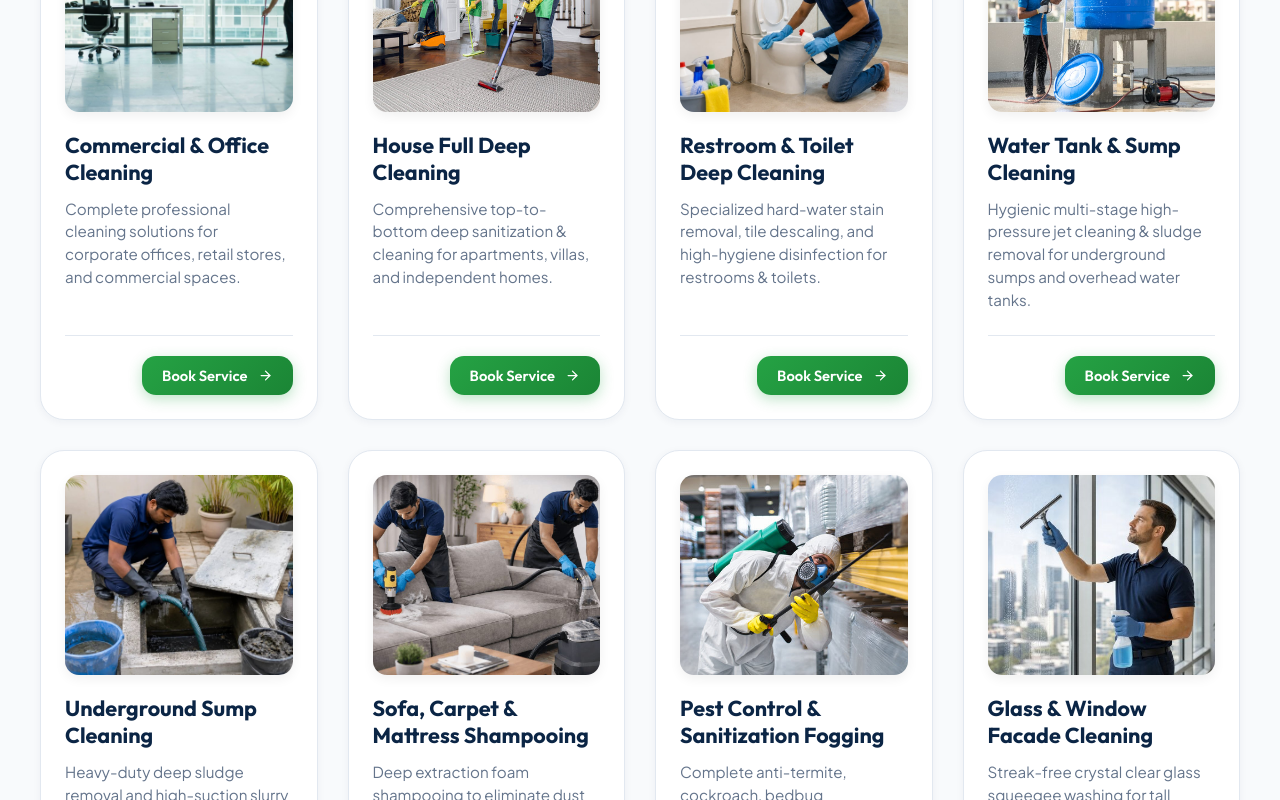
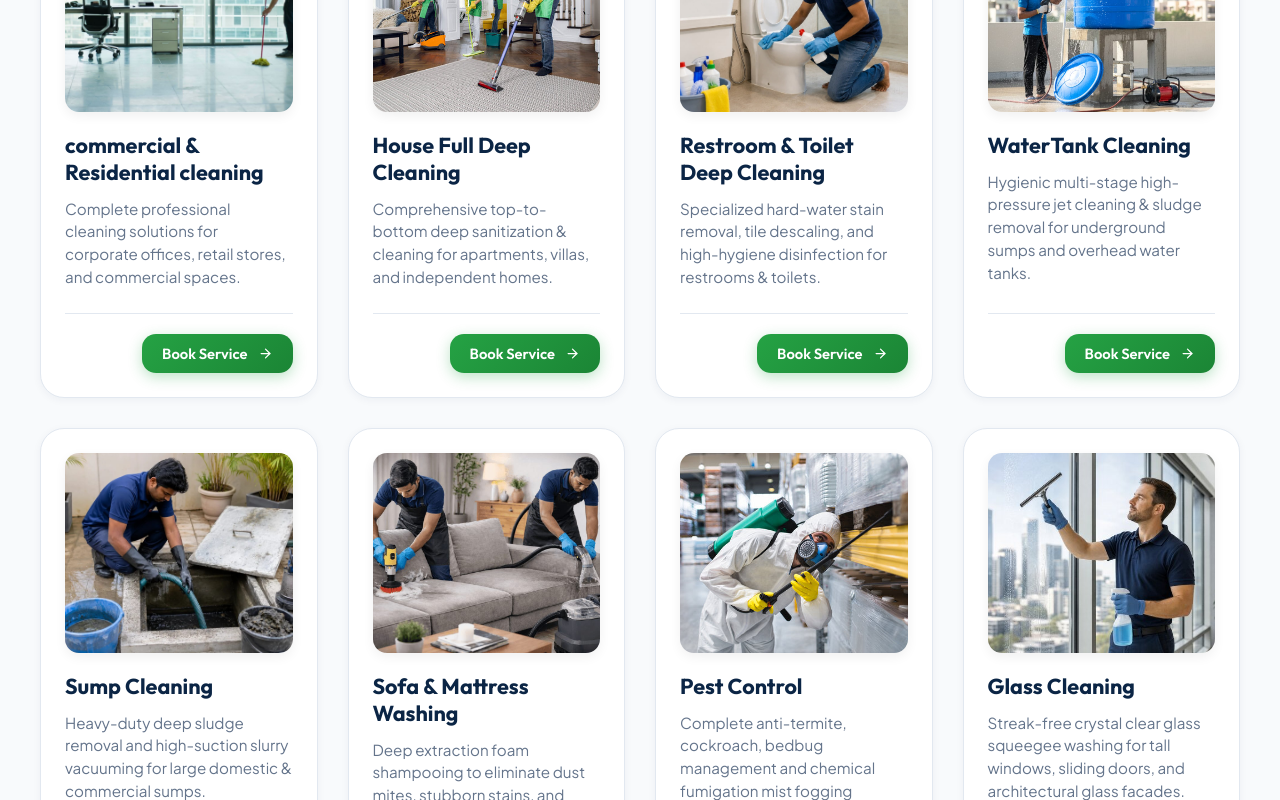
Before and after one commit to beetentech/handpower-cleaning, a React (Vite) app in the folder frontend/: page / in a window 1280 px wide. Shown: the part 2320-3120 px from the top of the page. Built offline with nearby package versions, Linux system fonts and the light colour scheme; no server answers.

Commit message:
service page changes

```diff
--- a/frontend/src/components/Services.jsx
+++ b/frontend/src/components/Services.jsx
@@ -6,7 +6,7 @@ import { API_URL } from '../config';
 const fallbackServices = [
   {
     id: 1,
-    title: "Commercial & Office Cleaning",
+    title: "commercial & Residential cleaning",
     short_description: "Complete professional cleaning solutions for corporate offices, retail stores, and commercial spaces.",
     full_description: "Desk dusting, floor single-disc scrubbing, restroom sanitization, and glass partition cleaning.",
     image_url: "/images/Residential and commercial cleaning1.jpeg",
@@ -30,7 +30,7 @@ const fallbackServices = [
   },
   {
     id: 4,
-    title: "Water Tank & Sump Cleaning",
+    title: "WaterTank Cleaning",
     short_description: "Hygienic multi-stage high-pressure jet cleaning & sludge removal for underground sumps and overhead water tanks.",
     full_description: "Dewatering, heavy sludge vacuuming, high-pressure jet wash, anti-bacterial spray treatment.",
     image_url: "/images/watertank1.jpeg",
@@ -38,7 +38,7 @@ const fallbackServices = [
   },
   {
     id: 5,
-    title: "Underground Sump Cleaning",
+    title: "Sump Cleaning",
     short_description: "Heavy-duty deep sludge removal and high-suction slurry vacuuming for large domestic & commercial sumps.",
     full_description: "Industrial vacuum extraction, chemical wall scrubbing, UV anti-bacterial disinfection.",
     image_url: "/images/sump1.jpeg",
@@ -46,7 +46,7 @@ const fallbackServices = [
   },
   {
     id: 6,
-    title: "Sofa, Carpet & Mattress Shampooing",
+    title: "Sofa & Mattress Washing",
     short_description: "Deep extraction foam shampooing to eliminate dust mites, stubborn stains, and odors from fabric sofas & mattresses.",
     full_description: "Dry vacuuming, chemical foam injection, dual technician extraction machine cleaning.",
     image_url: "/images/sofa1.jpeg",
@@ -54,7 +54,7 @@ const fallbackServices = [
   },
   {
     id: 7,
-    title: "Pest Control & Sanitization Fogging",
+    title: "Pest Control",
     short_description: "Complete anti-termite, cockroach, bedbug management and chemical fumigation mist fogging services.",
     full_description: "Odorless herbal spray, thermal fogging, gel bait application, and full indoor disinfection.",
     image_url: "/images/pest control1.jpeg",
@@ -62,7 +62,7 @@ const fallbackServices = [
   },
   {
     id: 8,
-    title: "Glass & Window Facade Cleaning",
+    title: "Glass Cleaning",
     short_description: "Streak-free crystal clear glass squeegee washing for tall windows, sliding doors, and architectural glass facades.",
     full_description: "Purified water wash, mineral stain removal, rubber squeegee wiping, high-reach glass cleaning.",
     image_url: "/images/glass1.jpeg",
@@ -70,7 +70,7 @@ const fallbackServices = [
   },
   {
     id: 9,
-    title: "Workplace & Floor Machine Scrubbing",
+    title: "Office & Workplace Cleaning ",
     short_description: "Heavy-duty single-disc motorized floor scrubbing, conference table sanitization, and janitorial contract cleaning.",
     full_description: "Commercial floor buffing, table disinfection, janitor cart sanitation, daily office maintenance.",
     image_url: "/images/office1.jpeg",
```
